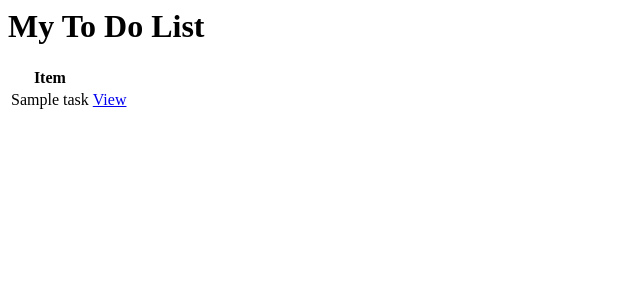
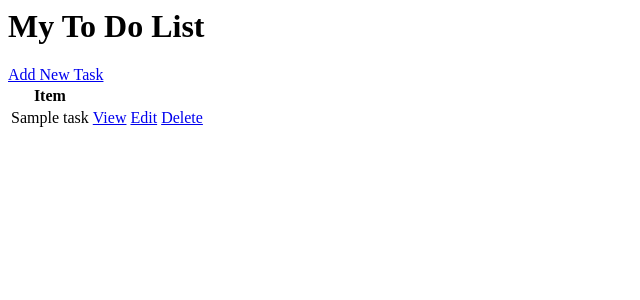
Before and after one commit to Anila277/ToDo-App, a Django app: page / in a window 1280 px wide. Shown: the top 300 px of the page, without its empty margins (0-640 px from the left). Run offline with Django 4.2, Linux system fonts and the light colour scheme; tables that the repository leaves empty hold one stand-in row (values such as "Sample post").

Commit message:
wip: completed very basic one liner full CRUD

```diff
--- a/main_app/templates/main_app/task_list.html
+++ b/main_app/templates/main_app/task_list.html
@@ -1,15 +1,21 @@
 <h1> My To Do List </h1>
+
+<a href="{% url 'task-create' %}">Add New Task</a>
 
 <table>
     <tr>
         <th>Item</th>
+        <th></th>
+        <th></th>
     </tr>
     {% for task in tasks %}
     <tr>
         <td>{{task.title}}</td>
         <td><a href="{% url 'task' task.id %}">View</a></td>
+        <td><a href="{% url 'task-update' task.id %}">Edit</a></td>
+        <td><a href="{% url 'task-delete' task.id %}">Delete</a></td>
     </tr>
     {% empty %}
-    <h3>No Items, Need to Create Some!</h3>
+    <h3>No Items, Need to Create Work!</h3>
     {% endfor %}
 </table>
--- a/main_app/urls.py
+++ b/main_app/urls.py
@@ -1,9 +1,12 @@
 from django.urls import path
-from .views import TaskDetail, TaskList
+from .views import TaskCreate, TaskDetail, TaskList, TaskUpdate, DeleteView
 from . import views
 
 
 urlpatterns = [
     path('', TaskList.as_view(), name='tasks'),
-    path('task/<int:pk>/', views.TaskDetail.as_view(), name='task'),
+    path('task/<int:pk>/', TaskDetail.as_view(), name='task'),
+    path('task-create/', TaskCreate.as_view(), name='task-create'),
+    path('task-update/<int:pk>/', TaskUpdate.as_view(), name='task-update'),
+    path('task-delete/<int:pk>/', DeleteView.as_view(), name='task-delete'),
 ]
--- a/main_app/views.py
+++ b/main_app/views.py
@@ -1,7 +1,8 @@
 import imp
 from django.shortcuts import render
-from django.views.generic.list import ListView
-from django.views.generic.detail import DetailView
+from django.views.generic import ListView, DetailView
+from django.views.generic.edit import UpdateView, CreateView, DeleteView
+from django.urls import reverse_lazy
 from .models import Task
 
 class TaskList(ListView):
@@ -11,3 +12,18 @@ class TaskList(ListView):
 class TaskDetail(DetailView):
     model = Task
     context_object_name = 'task'
+
+class TaskCreate(CreateView):
+    model = Task
+    fields = '__all__'
+    success_url = reverse_lazy('tasks')
+
+class TaskUpdate(UpdateView):
+    model = Task
+    fields = '__all__'
+    success_url = reverse_lazy('tasks')
+
+class DeleteView(DeleteView):
+    model = Task
+    context_object_name = 'task'
+    success_url = reverse_lazy('tasks')
```
Also changed, not shown: main_app/templates/main_app/task_confirm_delete.html (added, +12 -0 lines), main_app/templates/main_app/task_form.html (added, +9 -0 lines).
